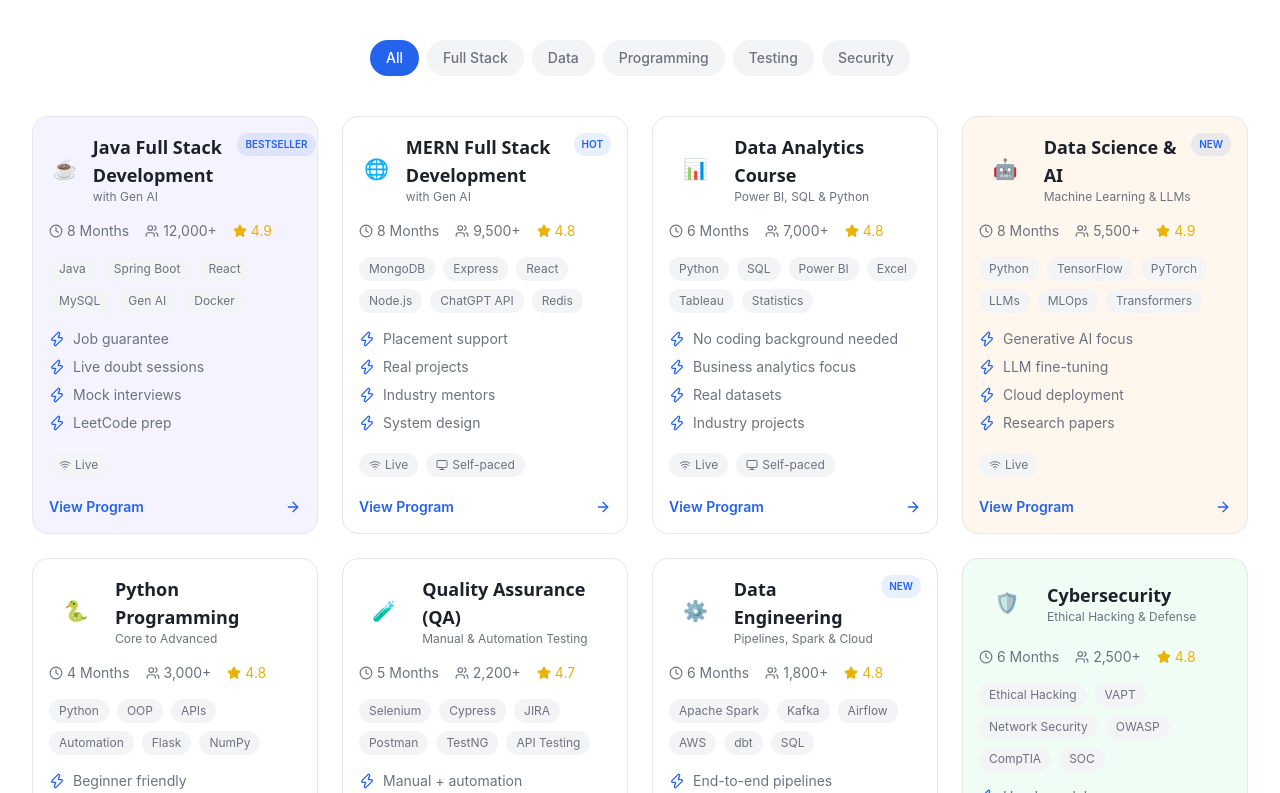
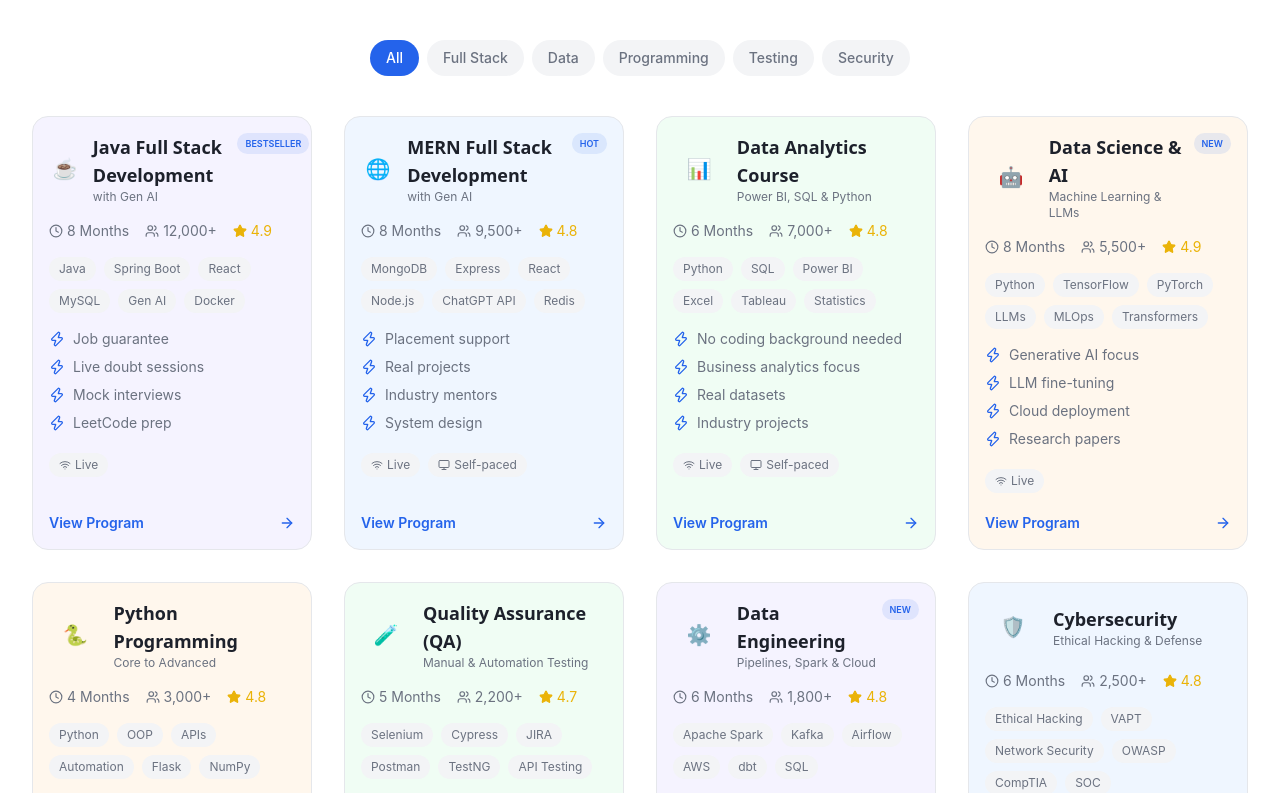
Before and after one commit to rjtbst/aartechus, a Next.js app: page / in a window 1280 px wide. Shown: the part 1887-2680 px from the top of the page. Built offline with nearby package versions, Linux system fonts and the light colour scheme.

Commit message:
fix_courses_section

```diff
--- a/src/components/sections/CoursesSection.tsx
+++ b/src/components/sections/CoursesSection.tsx
@@ -65,7 +65,7 @@ export default function CoursesSection() {
             key={activeCategory}
             initial={{ opacity: 0 }}
             animate={{ opacity: 1 }}
-            className="grid grid-cols-1 md:grid-cols-2  lg:grid-cols-4 gap-6"
+            className="grid grid-cols-1 md:grid-cols-2  lg:grid-cols-4 gap-8"
           >
             {filtered.map((course, i) => (
               <motion.div
@@ -75,12 +75,12 @@ export default function CoursesSection() {
                 transition={{ delay: i * 0.06 }}
                 // className="w-full max-w-md mx-auto"
               >
-                <Link href={course.href} className="block group h-full">
+                <Link href={course.href} className="block group h-full ">
                   <div
-                    className={`${course.cardBg} bg-card border border-border rounded-2xl p-4 hover-card-lift h-full flex flex-col`}
+                    className={`${course.cardBg} card-shadow-xl border border-border rounded-2xl p-4 hover-card-lift h-full flex flex-col`}
                   >
                     {/* Header */}
-                    <div className="flex items-start justify-between mb-4">
+                    <div className="flex  items-start justify-between mb-4">
                       <div className="flex items-center gap-3">
                         <div className="w-14 h-14 rounded-xl flex items-center justify-center text-xl">
                           {course.icon}
@@ -95,7 +95,7 @@ export default function CoursesSection() {
                         </div>
                       </div>
                       {course.badge && (
-                        <span className="text-[10px] px-2 py-1 rounded-full bg-primary/10 text-primary font-semibold">
+                        <span className="text-[9px]  px-2 py-1 rounded-full bg-primary/10 text-primary font-semibold">
                           {course.badge}
                         </span>
                       )}
--- a/src/config/coursesConfig.ts
+++ b/src/config/coursesConfig.ts
@@ -112,7 +112,7 @@ export const coursesConfig: Course[] = [
     badge: "",
     badgeColor: "",
     color: "linear-gradient(135deg,#16a34a,#10b981)",
-    cardBg: "bg-emerald-50",
+    cardBg: "bg-green-50",
     href: "/courses/data-analytics",
     tags: ["Python", "SQL", "Power BI", "Excel", "Tableau", "Statistics"],
     fee: "₹59,999",
@@ -143,7 +143,7 @@ export const coursesConfig: Course[] = [
     rating: 4.9,
     reviews: 1400,
     badge: "NEW",
-    badgeColor: "badge-green",
+    badgeColor: "badge-violet-50",
     color: "linear-gradient(135deg,#ea580c,#ef4444)",
     cardBg: "bg-orange-50",
     href: "/courses/data-science-ai",
@@ -180,7 +180,7 @@ export const coursesConfig: Course[] = [
     badge: "",
     badgeColor: "",
     color: "linear-gradient(135deg,#0891b2,#0e7490)",
-    cardBg: "bg-cyan-50",
+    cardBg: "bg-orange-50",
     href: "/courses/python-programming",
     tags: ["Python", "OOP", "APIs", "Automation", "Flask", "NumPy"],
     fee: "₹39,999",
@@ -215,7 +215,7 @@ export const coursesConfig: Course[] = [
     badge: "",
     badgeColor: "",
     color: "linear-gradient(135deg,#db2777,#be185d)",
-    cardBg: "bg-rose-50",
+    cardBg: "bg-green-50",
     href: "/courses/quality-assurance",
     tags: ["Selenium", "Cypress", "JIRA", "Postman", "TestNG", "API Testing"],
     fee: "₹44,999",
@@ -250,7 +250,7 @@ export const coursesConfig: Course[] = [
     badge: "NEW",
     badgeColor: "badge-green",
     color: "linear-gradient(135deg,#ca8a04,#d97706)",
-    cardBg: "bg-amber-50",
+    cardBg: "bg-violet-50",
     href: "/courses/data-engineering",
     tags: ["Apache Spark", "Kafka", "Airflow", "AWS", "dbt", "SQL"],
     fee: "₹69,999",
@@ -285,7 +285,7 @@ export const coursesConfig: Course[] = [
     badge: "",
     badgeColor: "",
     color: "linear-gradient(135deg,#16a34a,#15803d)",
-    cardBg: "bg-green-50",
+    cardBg: "bg-blue-50",
     href: "/courses/cybersecurity",
     tags: ["Ethical Hacking", "VAPT", "Network Security", "OWASP", "CompTIA", "SOC"],
     fee: "₹64,999",
```
